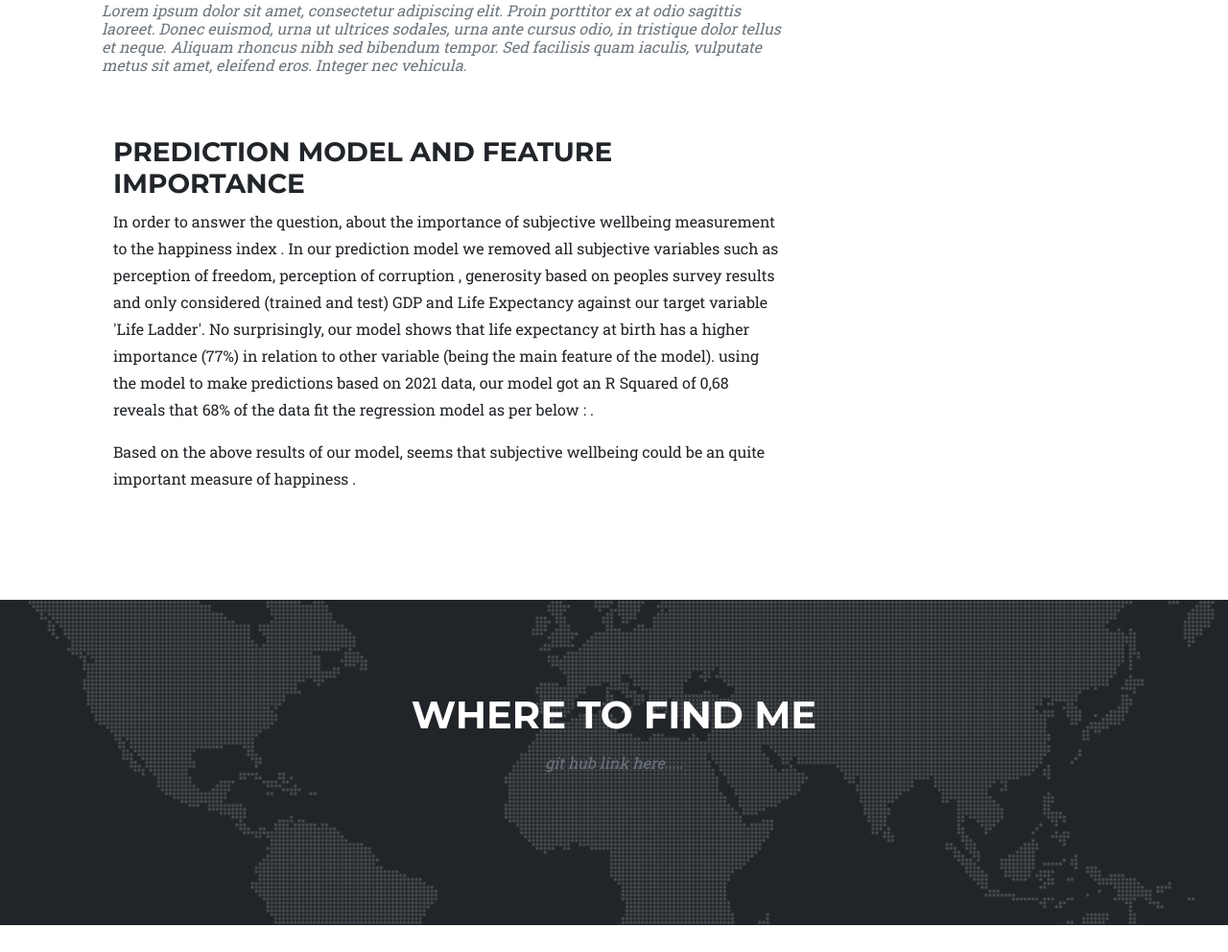
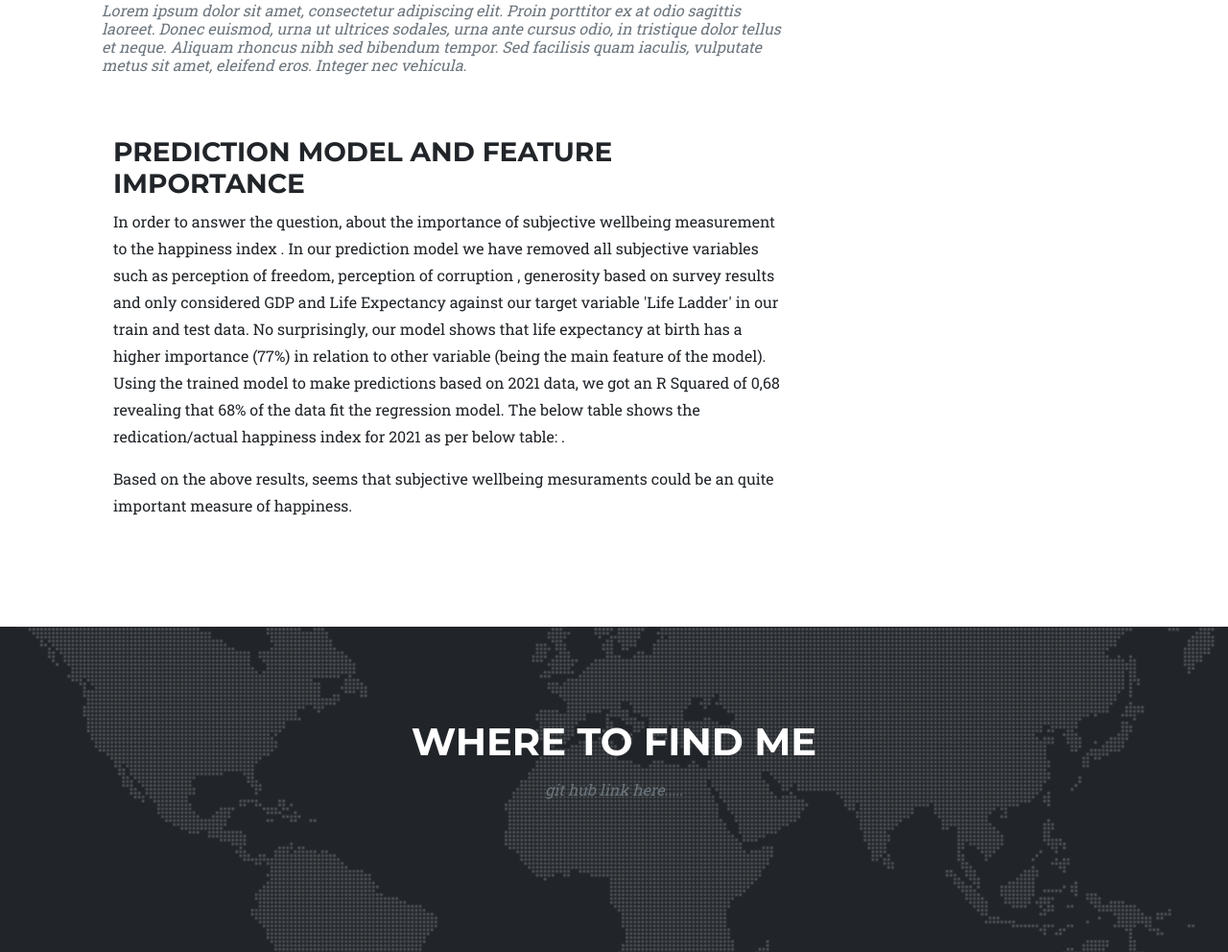
Before and after one commit to mafven/The-World-Happiness-in-Focus, a Flask app: page /plot3 in a window 1280 px wide. Shown: the part 3875-4867 px from the top of the page at 96% size. Before the commit the page ends 4839 px from the top, so only its background shows below. Run offline with Flask 2, Linux system fonts and the light colour scheme; data that the repository does not hold is empty; some libraries are stand-ins or nearby versions.

Commit message:
update plot3.html

```diff
--- a/templates/plot3.html
+++ b/templates/plot3.html
@@ -94,17 +94,24 @@
     <div id="main"></div>
     <h3 class="section-heading text-uppercase">Prediction Model and Feature importance</h3>
     <p>
-        In order to answer the question, about the importance of subjective wellbeing measurement to the happiness index . In our prediction model we removed all subjective variables such as perception of freedom, perception of corruption , generosity based on peoples survey results and only considered (trained and test) GDP and Life Expectancy against our target variable 'Life Ladder'.
+        In order to answer the question, about the importance of subjective wellbeing measurement to the
+        happiness index . In our prediction model we have removed all subjective variables such as perception
+        of freedom, perception of corruption , generosity based on survey results and only considered
+        GDP and Life Expectancy against our target variable 'Life Ladder' in our train and test data.
 
-        No surprisingly, our model shows that life expectancy at birth has a higher importance (77%) in relation to other variable (being the main feature of the model).
-        using the model to make predictions based on 2021 data, our model got an R Squared of 0,68 reveals that 68% of the data fit the regression model as per below :
+        No surprisingly, our model shows that life expectancy at birth has a higher importance (77%)
+        in relation to other variable (being the main feature of the model).
+
+        Using the trained model to make predictions based on 2021 data, we got an R Squared of 0,68 revealing
+        that 68% of the data fit the regression model. The below table shows the redication/actual happiness index for 2021 as per below table:
 
     .</p>
     <div id="plot4"></div>
     <div id="plot5"></div>
 
     <p>
-        Based on the above results of our model, seems that subjective wellbeing could be  an quite important measure of happiness .
+        Based on the above results, seems that subjective wellbeing mesuraments could be
+        an quite important measure of happiness.
     </p>
     </div>
     </section>
```
